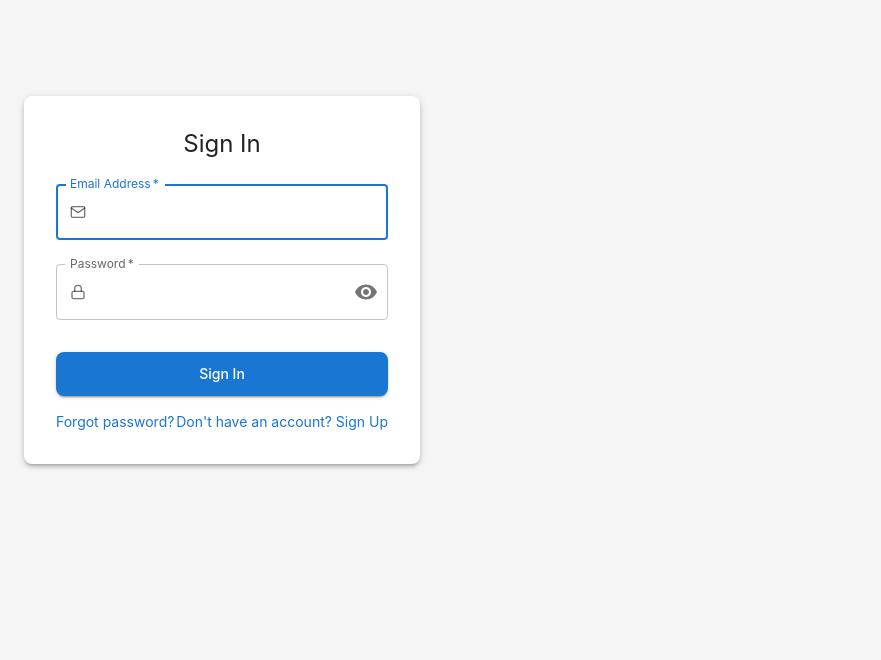
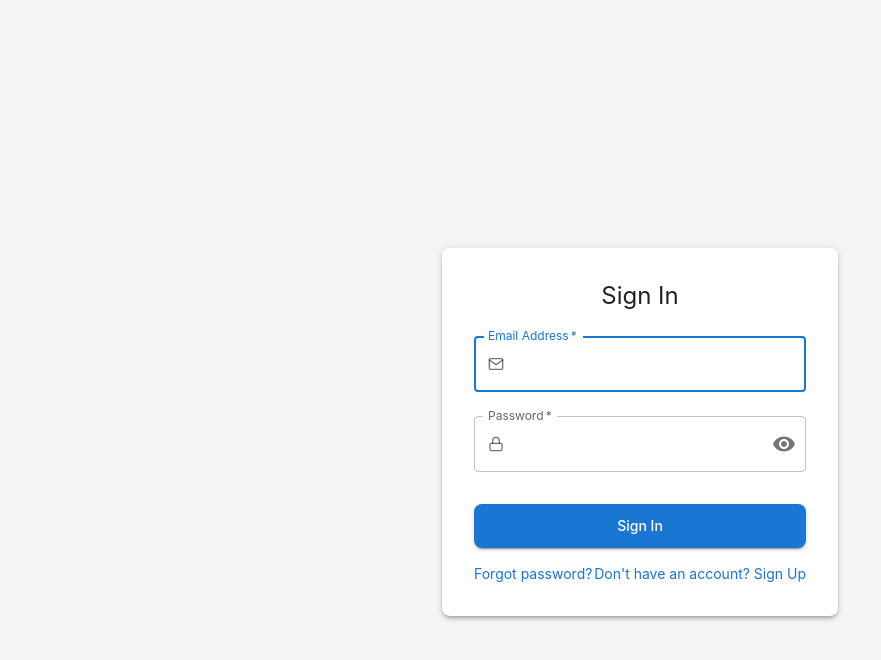
Before and after one commit to weiwei-tsao/authentication_app, a React (Vite) app in the folder client/auth-app/: page /login in a window 1280 px wide. Shown: the top 660 px of the page, without its empty margins (0-881 px from the left). Built offline with nearby package versions, Linux system fonts and the light colour scheme.

Commit message:
style: update Layout component to use full viewport dimensions and center content

```diff
--- a/client/auth-app/src/components/layout/Layout.tsx
+++ b/client/auth-app/src/components/layout/Layout.tsx
@@ -12,9 +12,12 @@ const Layout = ({ children }: LayoutProps) => {
       <CssBaseline />
       <Box
         sx={{
-          minHeight: '100vh',
+          height: '100vh',
+          width: '100vw',
           backgroundColor: 'background.default',
-          py: 4,
+          display: 'flex',
+          justifyContent: 'center',
+          alignItems: 'center',
         }}
       >
         {children}
```
